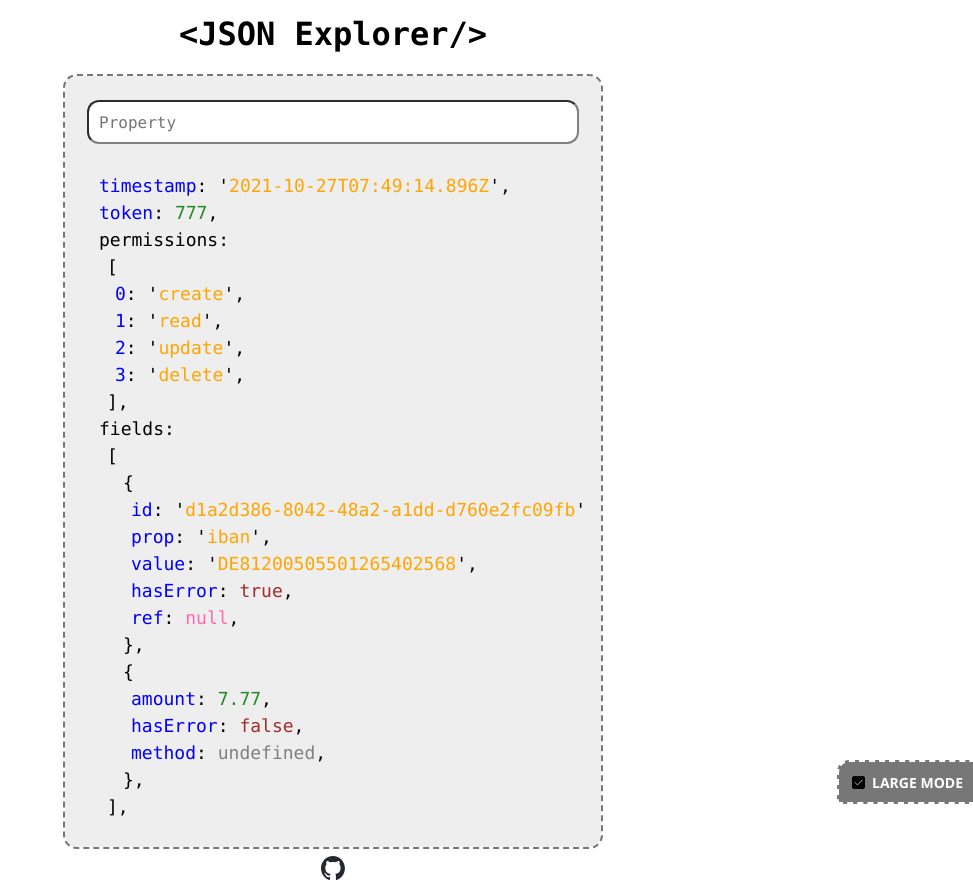
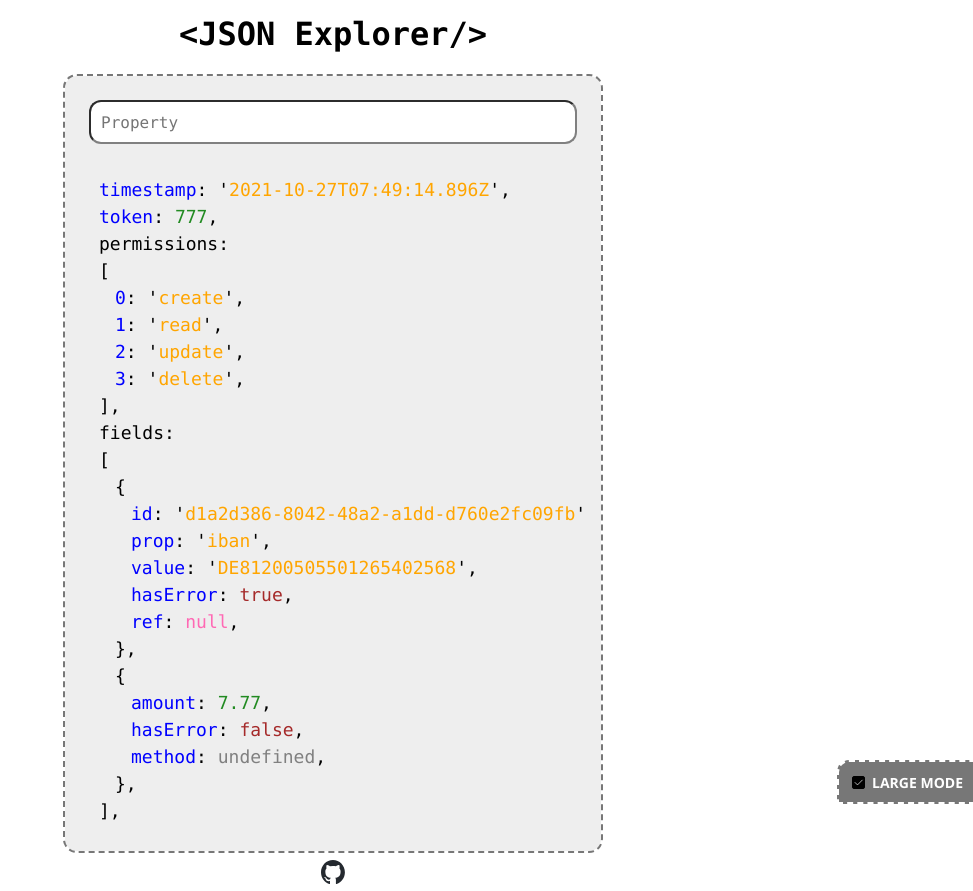
Before and after one commit to fer-nando-machado/react-json-explorer, a React (Vite) app: page / in a window 1280 px wide. Shown: the whole page, without its empty margins (307-1280 px from the left). Built offline with nearby package versions, Linux system fonts and the light colour scheme.

Commit message:
refines json tree style

```diff
--- a/src/JSONExplorer.scss
+++ b/src/JSONExplorer.scss
@@ -9,7 +9,7 @@
     font-family: Menlo, Monaco, Consolas, "Courier New", monospace;
     font-size: 16px;
     padding: 10px;
-    margin: 0 4px;
+    margin: 0 6px;
     border-radius: 12px;
     outline: 0;
     height: 20px;
@@ -23,15 +23,18 @@
   aside {
     color: gray;
     margin: 0 16px;
-    height: 10px;
-    font-size: 16px;
+    height: 14px;
     font-weight: bold;
   }
 
-  ul,
+  ul {
+    list-style-type: none;
+    padding: 0;
+  }
+
   li {
     list-style-type: none;
-    padding-left: 8px;
+    padding-left: 16px;
   }
 
   .key {
```
